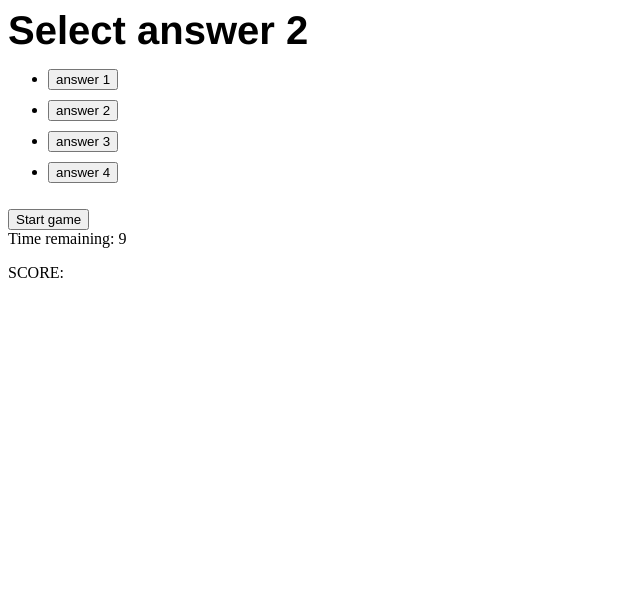
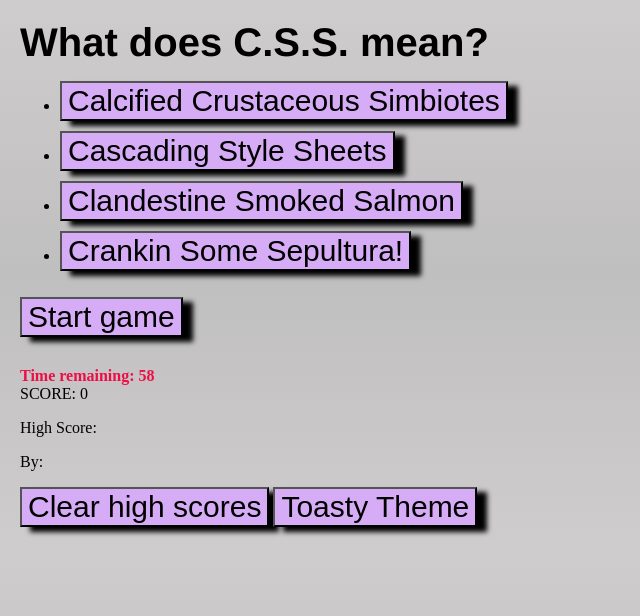
Before and after one commit to J3rkStore/code-quiz, a plain HTML site: page index.html in a window 1280 px wide. Both pictures are taken after a click on the button "Start game". Shown: the whole page, without its empty margins (0-640 px from the left). Drawn offline with Linux system fonts and the light colour scheme.

Commit message:
made it to first draft level

```diff
--- a/assets/script.js
+++ b/assets/script.js
@@ -1,21 +1,67 @@
 var questionEl = document.querySelector(".question");
 var answersEl = document.querySelector(".answers");
+var allanswers = document.querySelectorAll(".answer-button");
 var startButton = document.querySelector(".start-button");
 var answerOneButton = document.querySelector("#answer-1");
 var answerTwoButton = document.querySelector("#answer-2");
 var answerThreeButton = document.querySelector("#answer-3");
 var answerFourButton = document.querySelector("#answer-4");
+var highScoreDisplayEl = document.querySelector(".high-score-diplay");
 var scoreEl = document.querySelector(".score");
 var timeRemainingEl = document.querySelector(".time-remaining");
+var highScoreEl = document.querySelector("#high-score");
+var scoreByEl = document.querySelector("#by");
+var nameEntryEl = document.querySelector(".name-entry");
+var bodyTag = document.querySelector("#bod");
+//var highScoreInputEl = document.querySelector("#high-score-input").value;
+var clearHighButton = document.querySelector(".clear-high-scores");
+var submitButton = document.querySelector(".submit");
+var toastyButton = document.querySelector(".toasty");
 
 var questions = [
-  "Select answer 2",
-  "Which of the following is answer 1?",
+  "What does C.S.S. mean?",
+  "What does HTML mean?",
+  "What is OOP?",
+  "Who made Linux",
   "You finished on time",
 ];
+
+var firstAnswers = [
+  "Calcified Crustaceous Simbiotes",
+  "Hyper-Text Markup Language",
+  "Only Oinge Please",
+  "Kernal Sanders",
+];
+
+var secondAnswers = [
+  "Cascading Style Sheets",
+  "Hate These Mondays... ...Lasagna!",
+  "Out Of Planchettes",
+  "Al Gore",
+];
+
+var thirdAnswers = [
+  "Clandestine Smoked Salmon",
+  "Hear These Melty Licks!",
+  "Object Oriented Programming",
+  "Al Bore(land)",
+];
+
+var fourthAnswers = [
+  "Crankin Some Sepultura!",
+  "Had to Make Lasagna",
+  "Other Peoples' Properties",
+  "Linus ...something",
+];
+
+var quest;
+
 var timeLeft = 10;
 var currentQuestion = 1;
 var points = 0;
+var highScore = -5;
+
+var toasty = false;
 
 function quizOver() {
   questionEl.textContent = "You ran out of time :(";
@@ -29,7 +75,7 @@ function timer() {
     timeRemainingEl.textContent += timeLeft;
     console.log(timeLeft);
 
-    if (currentQuestion === 3) {
+    if (currentQuestion === 4) {
       clearInterval(timerInterval);
     } else if (timeLeft < 1) {
       quizOver();
@@ -51,42 +97,106 @@ function rightAnswer() {
 function wrongAnswer() {
   console.log("wrong");
   currentQuestion++;
-  points--;
+  //points--;
+  timeLeft -= 10;
   scoreEl.textContent = "SCORE: ";
   scoreEl.textContent += points;
   theGame();
 }
 
 function theGame() {
-  if (currentQuestion === 1) {
-    questionEl.textContent = questions[0];
+  questionEl.textContent = questions[currentQuestion];
+  answerOneButton.textContent = firstAnswers[currentQuestion];
+  answerTwoButton.textContent = secondAnswers[currentQuestion];
+  answerThreeButton.textContent = thirdAnswers[currentQuestion];
+  answerFourButton.textContent = fourthAnswers[currentQuestion];
+  if (currentQuestion === 0) {
     answerOneButton.addEventListener("click", wrongAnswer);
     answerTwoButton.addEventListener("click", rightAnswer);
     answerThreeButton.addEventListener("click", wrongAnswer);
     answerFourButton.addEventListener("click", wrongAnswer);
-  } else if (currentQuestion === 2) {
-    questionEl.textContent = questions[1];
+  } else if (currentQuestion === 1) {
     // conflicting event listeners must be removed
     answerTwoButton.removeEventListener("click", rightAnswer);
     answerOneButton.removeEventListener("click", wrongAnswer);
     answerOneButton.addEventListener("click", rightAnswer);
     answerTwoButton.addEventListener("click", wrongAnswer);
+  } else if (currentQuestion === 2) {
+    answerOneButton.removeEventListener("click", rightAnswer);
+    answerOneButton.addEventListener("click", wrongAnswer);
+    answerThreeButton.removeEventListener("click", wrongAnswer);
+    answerThreeButton.addEventListener("click", rightAnswer);
   } else if (currentQuestion === 3) {
-    questionEl.textContent = questions[2];
+    answerThreeButton.removeEventListener("click", rightAnswer);
+    answerThreeButton.addEventListener("click", wrongAnswer);
+    answerFourButton.removeEventListener("click", wrongAnswer);
+    answerFourButton.addEventListener("click", rightAnswer);
+  } else if (currentQuestion === 4) {
+    answerOneButton.removeEventListener("click", wrongAnswer);
+    answerTwoButton.removeEventListener("click", wrongAnswer);
+    answerThreeButton.removeEventListener("click", wrongAnswer);
+    answerFourButton.removeEventListener("click", rightAnswer);
     answersEl.style.display = "none";
+    scoreEl.textContent = "SCORE: " + points + " out of 4";
+    renderHighScore();
   }
 }
 
 function startQuiz() {
   points = 0;
-  currentQuestion = 1;
+  scoreEl.textContent = "SCORE: " + points;
+  currentQuestion = 0;
   //set time left 1 second higher because it will display after 1 second
-  timeLeft = 11;
-  //questionEl.textContent = questions[0];
+  timeLeft = 60;
   //changes to flex from "none" in css
   answersEl.style.display = "flex";
   timer();
   theGame();
 }
 
+function renderHighScore() {
+  thisScore = points;
+  if (thisScore > highScore) {
+    highScore = thisScore;
+    localStorage.setItem("highScore", highScore);
+    highScoreEl.textContent = "HIGH SCORE: ";
+    highScoreEl.textContent += highScore;
+    nameEntryEl.style.display = "flex";
+    localStorage.setItem("highScoreName", highScoreInputEl);
+  }
+}
+
 startButton.addEventListener("click", startQuiz);
+
+//adds a function to the clear high scores button to wipe localstorage and display of high score and name
+clearHighButton.addEventListener("click", function () {
+  localStorage.clear();
+  console.log("cleared");
+  scoreByEl.textContent = "By: ";
+  highScoreEl.textContent = "HIGH SCORE: ";
+});
+
+submitButton.addEventListener("click", function (event) {
+  event.preventDefault();
+  var highScoreInputEl = document.querySelector("#high-score-input").value;
+  if (highScoreInputEl === "") {
+    alert("name cannot be blank");
+  } else {
+    localStorage.setItem("highScoreName", highScoreInputEl);
+    scoreByEl.textContent = "By: ";
+    scoreByEl.textContent += localStorage.getItem("highScoreName");
+    nameEntryEl.style.display = "none";
+  }
+});
+
+toastyButton.addEventListener("click", function () {
+  if (toasty == false) {
+    bodyTag.classList.add("toasty-body");
+    toasty = true;
+    toastyButton.textContent = "Too toasty! go back to the boring theme";
+  } else {
+    bodyTag.classList.remove("toasty-body");
+    toasty = false;
+    toastyButton.textContent = "Toasty Theme? (❁´◡`❁)";
+  }
+});
--- a/assets/style.css
+++ b/assets/style.css
@@ -1,3 +1,28 @@
+.plain-body {
+    display: flex;
+    flex-direction: column;
+    background: linear-gradient(#cfcccd, #c0bfbf, #cfcccd);
+    margin: 20px;
+}
+
+.plain-body h2 {
+    display: none;
+}
+
+.toasty-body {
+    background-image: url(./sandwich.jpg);
+}
+
+.toasty-body h2 {
+    display: contents;
+}
+
+button {
+    font-size: 30px;
+    background-color: #d7acf7;
+    box-shadow: 10px 5px 5px #000000;
+}
+
 .question {
     font-weight: bolder;
     font-family: 'Franklin Gothic Medium', 'Arial Narrow', Arial, sans-serif;
@@ -13,3 +38,13 @@
 .answers li {
     margin-bottom: 10px;
 }
+
+.name-entry {
+    display:none;
+}
+
+.time-remaining {
+    margin-top: 30px;
+    font-weight: bold;
+    color:#ee0e46;
+}
--- a/index.html
+++ b/index.html
@@ -5,10 +5,12 @@
     <link rel="stylesheet" href="./assets/style.css" />
 
 </head>
-<body>
+<body class = "plain-body" id="bod">
     <header>
         <div class="question">
-            <h1>Code Quiz</h1>
+            <h1>🤖Code Quiz🤖</h1>
+            <h2>Presented by Quiznos®</h2>
+            <h3 id="prompt"></h3>
         </div>
     </header>
     <main>
@@ -26,6 +28,22 @@
             <p>SCORE: </p>
         </div>
 
+        <div class="high-score-display">
+            <p id="high-score">High Score:  </p>
+            <p id="by">By:  </p>
+        </div>
+
+        <section class="name-entry">
+            <div class="input-group">
+                <label for="high-score-input">Your name: </label>
+                <input type="text" name="high-score-input" id="high-score-input" placeholder="what's your name?" />
+            </div>
+            <button class ="submit">Submit</button>
+        </section>
+
+        <button class="clear-high-scores">Clear high scores</button>
+        <button class="toasty">Toasty Theme</button>
+
     </main>
     <script src="./assets/script.js"></script>
 </body>
```
Also changed, not shown: assets/sandwich.jpg (added).
